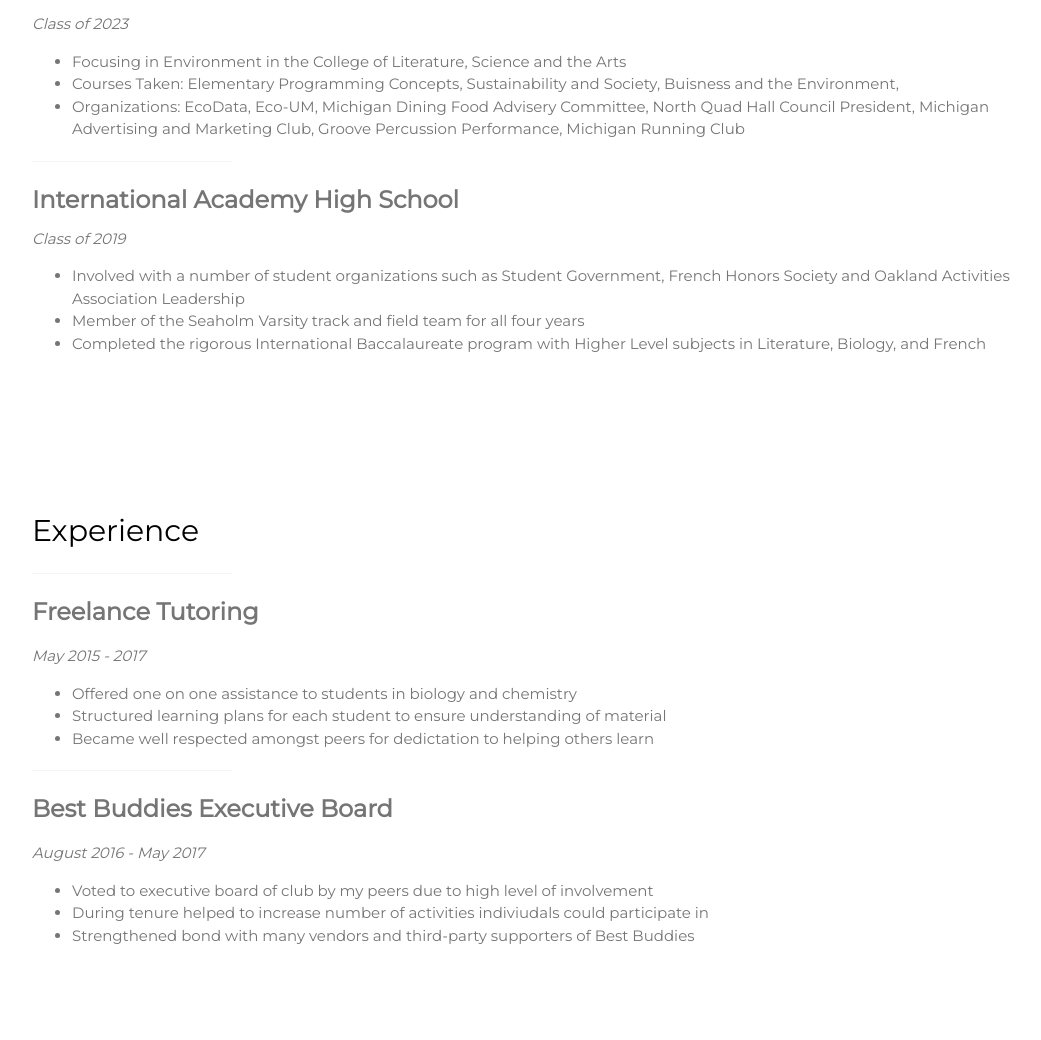
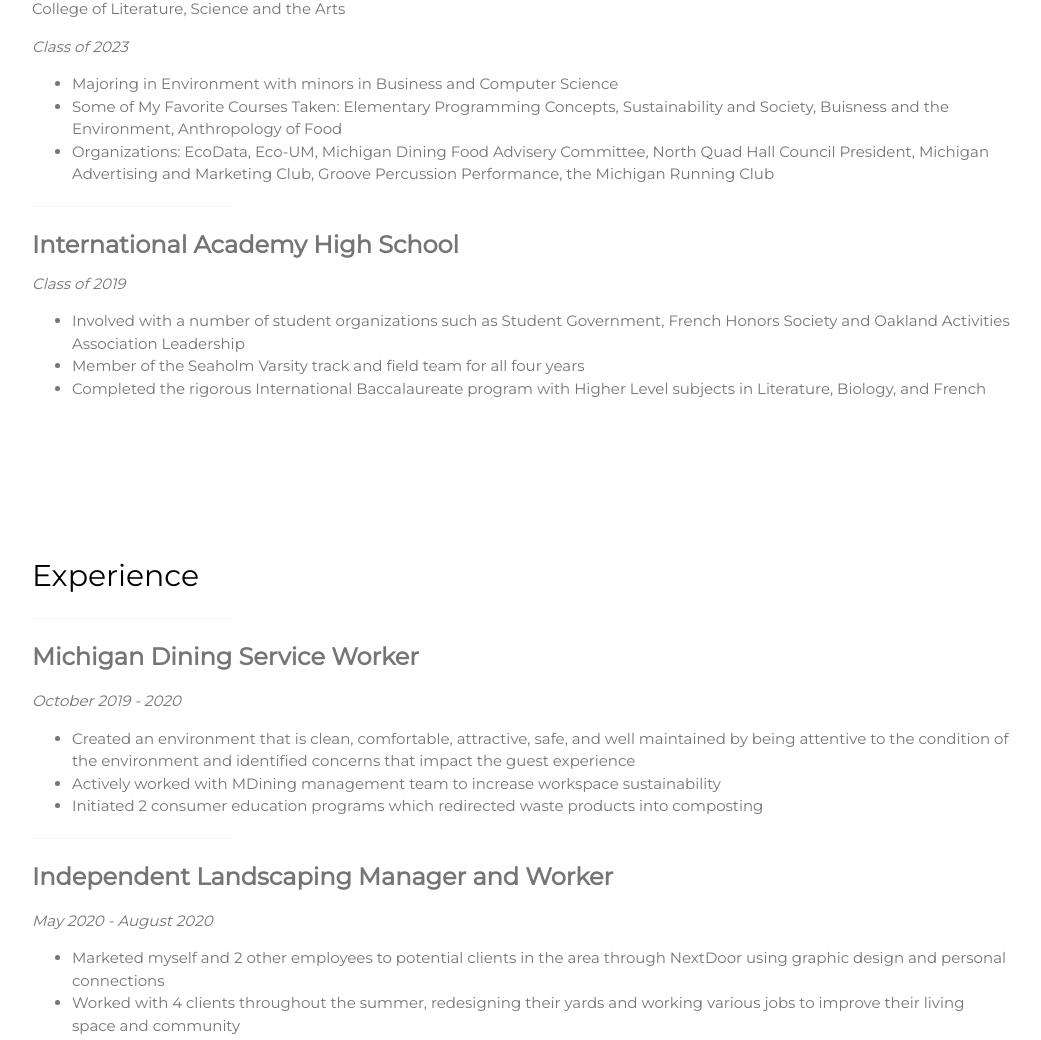
Before and after one commit to AnthonyMarx/AnthonyMarx.github.io, a plain HTML site: page index.html in a window 1280 px wide. Shown: the part 1129-2169 px from the top of the page, without its empty margins (178-1219 px from the left). Drawn offline with nearby package versions, Linux system fonts and the light colour scheme.

Commit message:
Initial commit

```diff
--- a/index.html
+++ b/index.html
@@ -68,7 +68,7 @@
     <hr style="width:200px" class="w3-opacity">
     <!-- EDIT THIS SECTION TO CHANGE YOUR ABOUT ME -->
     <p> Hello! My name is Anthony Marx. I am currently a sophomore at the University of Michigan's College of Literature, Sciences, and Arts majoring in Environment with minors in Business and Computer Science. I am striving to rethink the way we do business and organize society in a way that is sustainable and allows us to live in harmony with our environment. At college, I hope to gain the necessary tools and resources to come up with possible solutions for us to reduce our environmental impact through technology and how we approach business.
-    <br />
+    <br /> <br>
     This year I have just completed an introductory computer science course offered at UofM. Within this course  I was able to not only learn how to build several projects including a simulated elevator game, I was also given strong foundational skills on how to approach programming problems. The course was taught in C++ and I was able to work with a variety of group members throughout the semester. From this class and my others I have gained the ability to collaborate effectively despite the difficult virtual setting of the class.
     </p>
 
@@ -84,9 +84,9 @@
     College of Literature, Science and the Arts
     <p><i>Class of 2023</i></p>
     <ul>
-      <li>Focusing in Environment in the College of Literature, Science and the Arts</li>
-      <li>Courses Taken: Elementary Programming Concepts, Sustainability and Society, Buisness and the Environment, </li>
-      <li>Organizations: EcoData, Eco-UM, Michigan Dining Food Advisery Committee, North Quad Hall Council President, Michigan Advertising and Marketing Club, Groove Percussion Performance, Michigan Running Club</li>
+      <li>Majoring in Environment with minors in Business and Computer Science</li>
+      <li>Some of My Favorite Courses Taken: Elementary Programming Concepts, Sustainability and Society, Buisness and the Environment, Anthropology of Food </li>
+      <li>Organizations: EcoData, Eco-UM, Michigan Dining Food Advisery Committee, North Quad Hall Council President, Michigan Advertising and Marketing Club, Groove Percussion Performance, the Michigan Running Club</li>
     </ul>
     <hr style="width:200px" class="w3-opacity">
     <!-- EDIT THIS SECTION TO CHANGE YOUR High School Info-->
@@ -106,21 +106,20 @@
     <h2 class="w3-text-black">Experience</h2>
     <hr style="width:200px" class="w3-opacity">
     <!-- EDIT THIS SECTION TO CHANGE One experience section -->
-    <h3><b>Freelance Tutoring</b></h3>
-    <p><i>May 2015 - 2017</i></p>
+    <h3><b>Michigan Dining Service Worker</b></h3>
+    <p><i>October 2019 - 2020</i></p>
     <ul>
-      <li>Offered one on one assistance to students in biology and chemistry</li>
-      <li>Structured learning plans for each student to ensure understanding of material</li>
-      <li>Became well respected amongst peers for dedictation to helping others learn</li>
+      <li>Created an environment that is clean, comfortable, attractive, safe, and well maintained by being attentive to the condition of the environment and identified concerns that impact the guest experience</li>
+      <li>Actively worked with MDining management team to increase workspace sustainability</li>
+      <li>Initiated 2 consumer education programs which redirected waste products into composting</li>
     </ul>
     <hr style="width:200px" class="w3-opacity">
     <!-- EDIT THIS SECTION TO CHANGE One experience section -->
-    <h3><b>Best Buddies Executive Board</b></h3>
-    <p><i>August 2016 - May 2017</i></p>
+    <h3><b>Independent Landscaping Manager and Worker</b></h3>
+    <p><i>May 2020 - August 2020</i></p>
     <ul>
-      <li>Voted to executive board of club by my peers due to high level of involvement</li>
-      <li>During tenure helped to increase number of activities indiviudals could participate in</li>
-      <li>Strengthened bond with many vendors and third-party supporters of Best Buddies</li>
+      <li> Marketed myself and 2 other employees to potential clients in the area through NextDoor using graphic design and personal connections </li>
+      <li> Worked with 4 clients throughout the summer, redesigning their yards and working various jobs to improve their living space and community</li>
     </ul>
 
 
@@ -138,7 +137,7 @@
     <div class="w3-section">
       <p><i class="fa fa-map-marker fa-fw w3-text-white w3-xxlarge w3-margin-right"></i> Ann Arbor, MI</p>
       <p><i class="fa fa-phone fa-fw w3-text-white w3-xxlarge w3-margin-right"></i> LinkedIn: <a href="https://www.linkedin.com/in/anthony-marx/">linkedin.com/in/anthony-marx</a></p>
-      <p><i class="fa fa-envelope fa-fw w3-text-white w3-xxlarge w3-margin-right"> </i> Email: marxan@umich.edu</p>
+      <p><i class="fa fa-envelope fa-fw w3-text-white w3-xxlarge w3-margin-right"> </i> Email: <a href="marxan@umich.edu"> marxan@umich.edu</a></p>
     </div><br>
 
   <!-- End Contact Section -->
```
